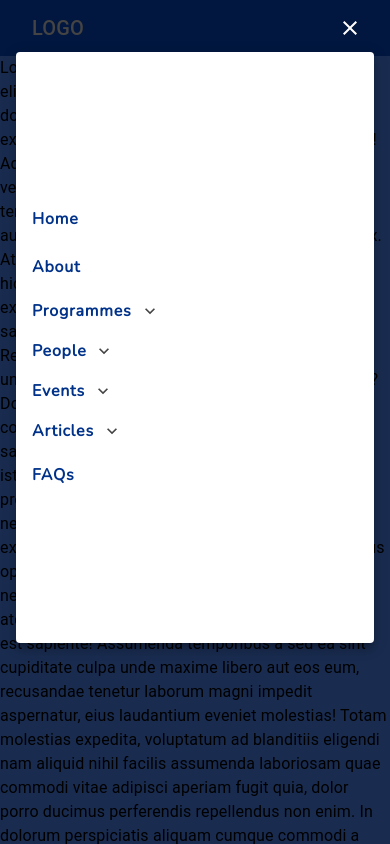
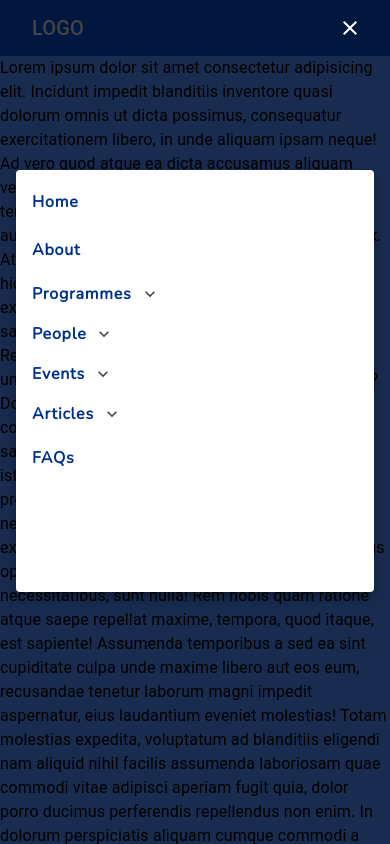
Before and after one commit to AnuragReddy2000/sunshine-iith, a Gatsby site: page / in a window 390 px wide. Both pictures are taken after a click on the button "account of current user". Shown: the top 844 px of the page. Built offline with nearby package versions, Linux system fonts and the light colour scheme; Gatsby itself is replaced by a stand-in of ours.

Commit message:
Added design for mobile

```diff
--- a/src/components/Website/Header.tsx
+++ b/src/components/Website/Header.tsx
@@ -147,12 +147,13 @@ function Header({ anchorElNav, handleOpenNavMenu, handleCloseNavMenu }) {
               }}
               PaperProps={{
                 style: {
-                  height: "70vh",
+                  marginTop:"14vh",
+                  height: "50vh",
                   width: "94vw",
                   overflowY: "scroll",
                   display: "flex",
                   flexDirection: "column",
-                  justifyContent: window.innerWidth<600?"space-around":'',
+                  // justifyContent: window.innerWidth<600?"space-around":'',
                   left: "0px !important",
                 },
               }}
```
